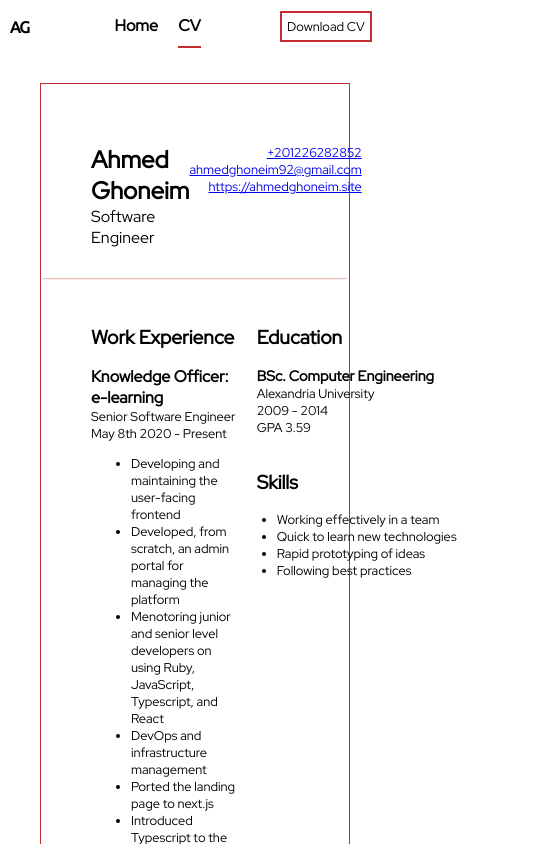
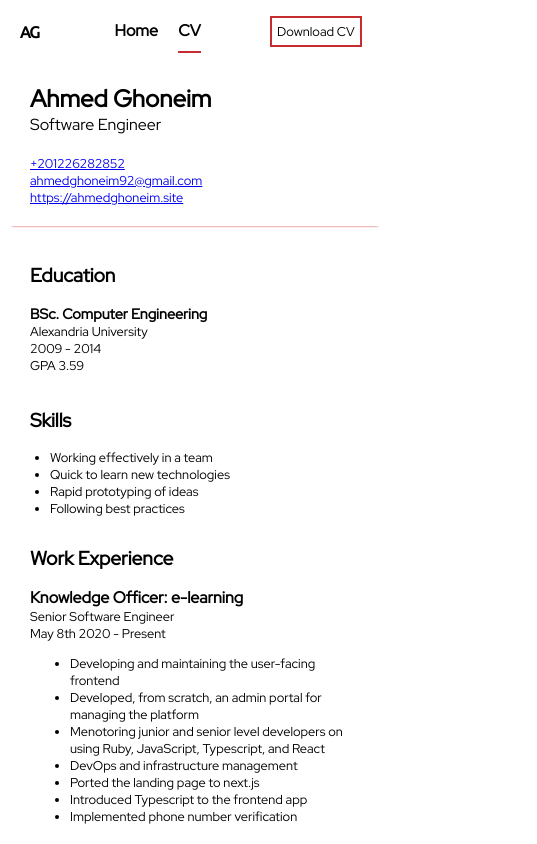
Before and after one commit to aghoneim92/homepage, a Next.js app: page /cv in a window 390 px wide. Shown: the top 844 px of the page, 537 px wide, since content can reach past the window. Built offline with nearby package versions, Linux system fonts and the light colour scheme.

Commit message:
Add mobile support to CV

```diff
--- a/components/CV/CV.tsx
+++ b/components/CV/CV.tsx
@@ -10,6 +10,11 @@ const Container = styled.div`
   @media print {
     border: none;
   }
+  @media (max-width: 425px) {
+    margin: 0;
+    padding: 0;
+    border: none;
+  }
 `;
 
 const Header = styled.header`
@@ -18,6 +23,11 @@ const Header = styled.header`
   @media print {
     padding: 0;
     padding-bottom: 10px;
+  }
+  @media (max-width: 425px) {
+    padding: 20px;
+    flex-direction: column;
+    gap: 20px;
   }
   box-shadow: 0 1.5px 2px -2px var(--ghoneim-red);
 `;
@@ -37,6 +47,10 @@ const Title = styled.h2`
 const ContactInfo = styled.div`
   margin-left: auto;
   text-align: right;
+  @media (max-width: 425px) {
+    margin-left: 0;
+    text-align: left;
+  }
 `;
 
 const Main = styled.main`
@@ -45,6 +59,10 @@ const Main = styled.main`
     padding: 10px;
   }
   display: flex;
+  @media (max-width: 425px) {
+    padding: 20px;
+    flex-direction: column-reverse;
+  }
 `;
 
 const CompanyName = styled.p`
@@ -63,6 +81,9 @@ const RightSide = styled.div`
   min-width: 300px;
   @media print {
     min-width: 250px;
+  }
+  @media (max-width: 425px) {
+    padding: 0;
   }
 `;
 
--- a/components/Navbar.tsx
+++ b/components/Navbar.tsx
@@ -10,7 +10,7 @@ const Container = styled.nav`
   align-items: center;
   padding: 20px;
   @media (max-width: 425px) {
-    padding: 5px 0;
+    padding: 10px;
     grid-template-columns: 25px 1fr 100px;
   }
   @media print {
```
Also changed, not shown: components/Homepage/HomepageHeader/HomepageHeader.tsx (+6 -3 lines).
